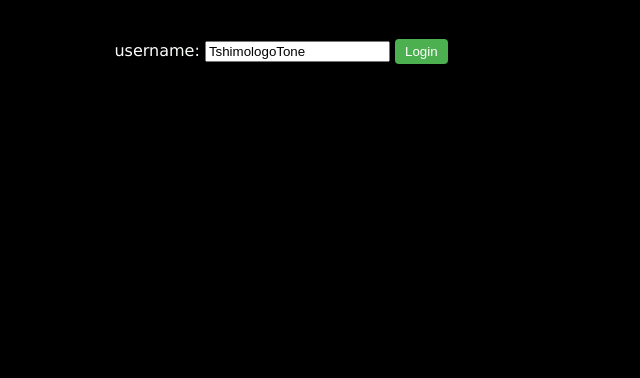
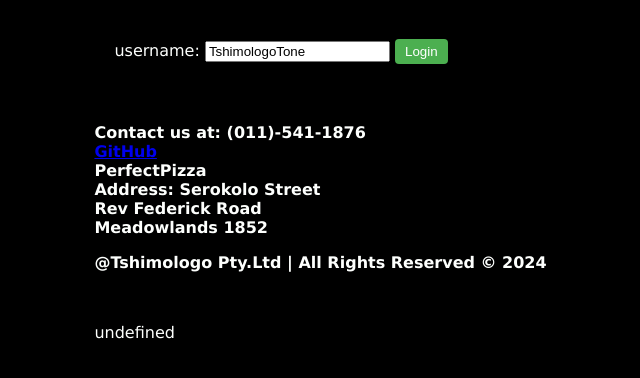
Before and after one commit to TshimologoTone/pizza-cart-with-api, a plain HTML site: page index.html in a window 1280 px wide. Shown: the part 62-440 px from the top of the page, without its empty margins (40-680 px from the left). Drawn offline with nearby package versions, Linux system fonts and the light colour scheme; no server answers.

Commit message:
Update index.html

```diff
--- a/index.html
+++ b/index.html
@@ -19,7 +19,6 @@
                     username: <input type="text" x-model="username">
                     <button x-on:click="Login" x-show="!cartId">Login</button>
                     <button x-on:click="Logout" x-show="username && cartId">Logout</button>
-                    <!-- <a href="">Logout</a> -->
                 </div>
                 <div x-show="cartId">
                     Cart code: <span x-text="cartId"> </span>
@@ -44,7 +43,7 @@
                             <td x-text="pizza.price"></td>
                         <td>
                             <button x-on:click="addPizzaToCart(pizza.id)">+</button>
-                            x<span x-test="pizza.qty"></span>
+                            x<span x-text="pizza.qty"></span>
                             <button x-on:click="removePizzaFromCart(pizza.id)">-</button>
                         </td>
                         <td x-text="pizza.total"></td>
@@ -99,5 +98,39 @@
 
         </div>
 
+        <div class="conclusion">
+            <b><br>Contact us at: (011)-541-1876</b>
+            <b><br><a href="https://github.com/TshimologoTone">GitHub</a></b>
+            <b><br>PerfectPizza</b>
+
+            <b><br>Address: Serokolo Street<br> Rev Federick Road <br> Meadowlands 1852</b>
+
+        <footer x-data class="text-center mt-10 bg-yellow-300 ">
+            <div class="pt-5 pb-5">
+                <p><b>@Tshimologo Pty.Ltd | All Rights Reserved &copy; <span x-text="new Date().getFullYear()"></span></b></span></p>
+            </div>
+        </div>
+
+
+                <div class="row">
+                    <div>
+                        <div class="socials">
+                            <p x-text="contact"></p>
+                            <p x-text="fb"></p>
+                            <p x-text="GitHub"></p>
+                            <p x-text="Logo"></p>
+                        </div>
+                    </div>
+                    <br>
+                    <div>
+                        <div class="address">
+                            <p x-html="Address" class="mb-10"></p>
+                        </div>
+                    </div>
+                </div>
+            </footer>
+        </div>
+        </div>
+
 </body>
 </html>
```
